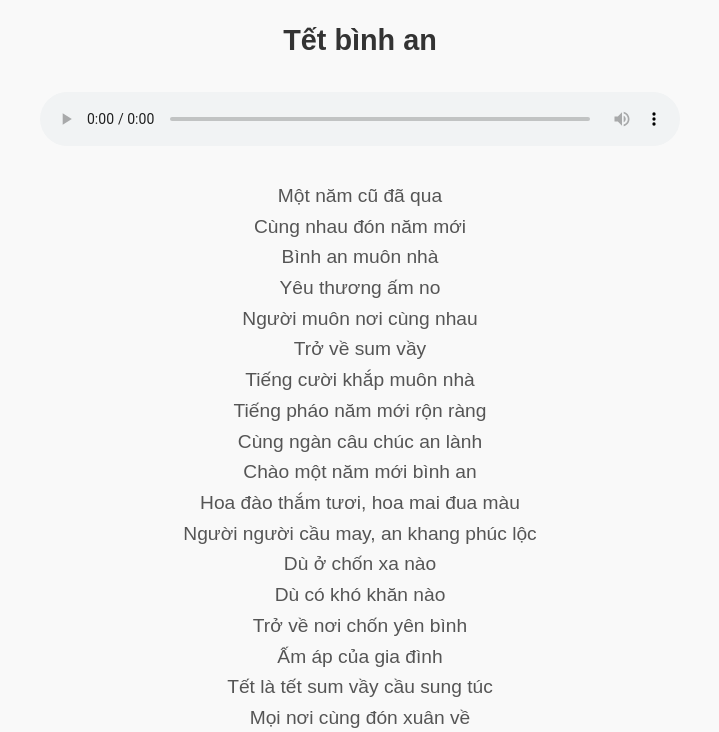
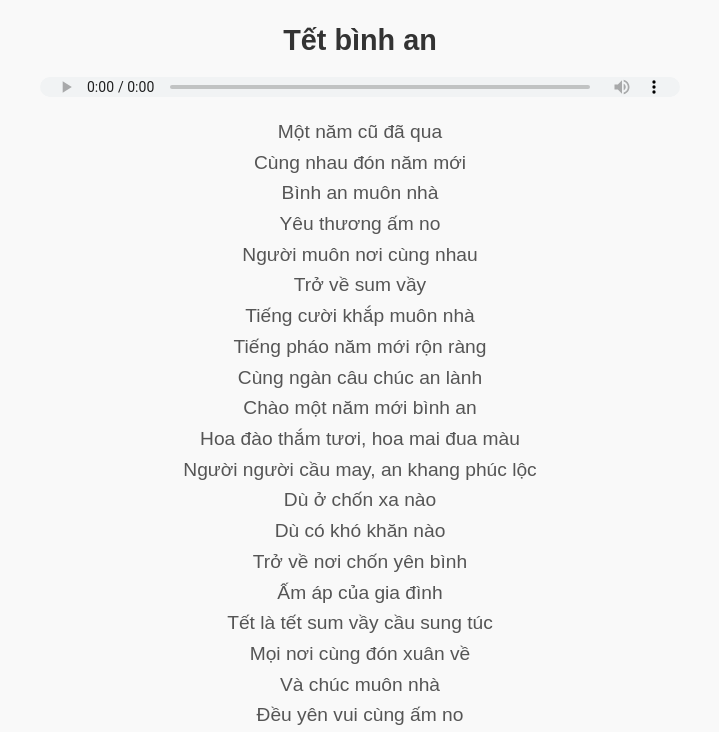
Before and after one commit to Danhlt09/nhac_tet, a plain HTML site: page index.html in a window 1280 px wide. Shown: the part 68-800 px from the top of the page, without its empty margins (280-999 px from the left). Drawn offline with Linux system fonts and the light colour scheme.

Commit message:
Update style.css

```diff
--- a/style.css
+++ b/style.css
@@ -31,9 +31,10 @@ p {
 
 /* Định dạng audio (nếu có) */
 audio {
-    margin: 35px auto;
+    margin: 20px auto;
     display: block;
     width: 50%;
+    height: 20px;
 }
 
 /* Định dạng nút nếu có */
```
